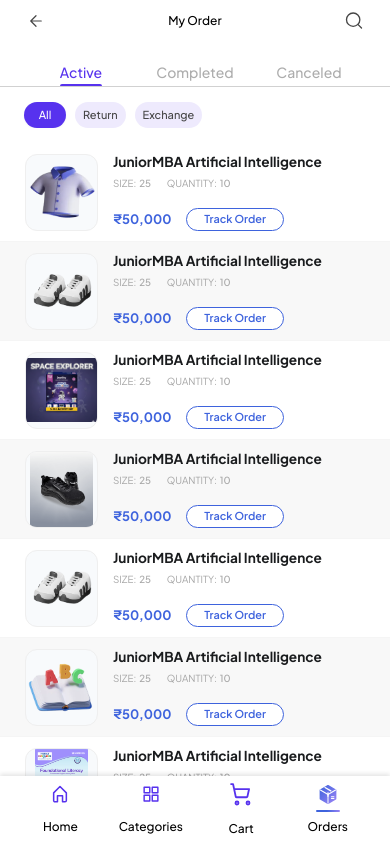
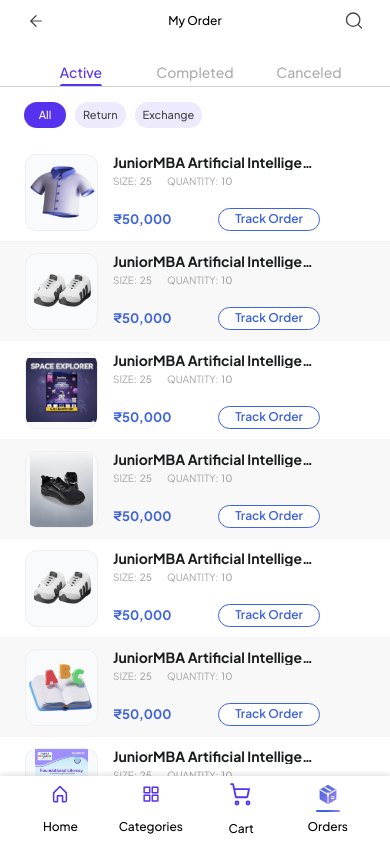
Before and after one commit to shreeram-kaudare-tc/student-kare, an Angular app in the folder student-kare-fe/: page /my-order in a window 390 px wide. Built offline with nearby package versions, Linux system fonts and the light colour scheme.

Commit message:
fin inner div

```diff
--- a/student-kare-fe/src/app/pages/my-order/my-order.html
+++ b/student-kare-fe/src/app/pages/my-order/my-order.html
@@ -80,32 +80,32 @@
             <img [src]="order.image" [alt]="order.name" class="w-full h-full object-contain" />
           </div>
 
-          <div class="flex flex-col flex-1 min-w-0 min-h-[clamp(70px,22vw,77px)]">
+          <div class="flex flex-col w-[207px] h-[77px]">
             <!-- Top section -->
             <div class="flex flex-col">
-              <h3 class="text-[clamp(13px,3.5vw,14px)] font-bold text-[#1A1C1E] leading-[1.2] line-clamp-2">
+              <h3 class="text-[14px] font-bold text-[#1A1C1E] leading-[1.2] truncate">
                 {{ order.name }}
               </h3>
-              <div class="flex items-center gap-[clamp(15px,4vw,20px)] mt-[clamp(4px,1.5vw,7px)]">
+              <div class="flex items-center gap-[15px] mt-[4px]">
                 <div class="flex items-baseline gap-[3px]">
-                  <span class="text-[clamp(9px,2.5vw,10px)] text-[#A6A6A6] font-normal uppercase">Size:</span>
-                  <span class="text-[clamp(9px,2.5vw,10px)] text-[#A6A6A6] font-medium">{{ order.size }}</span>
+                  <span class="text-[10px] text-[#A6A6A6] font-normal uppercase">Size:</span>
+                  <span class="text-[10px] text-[#A6A6A6] font-medium">{{ order.size }}</span>
                 </div>
                 <div class="flex items-baseline gap-[3px]">
-                  <span class="text-[clamp(9px,2.5vw,10px)] text-[#A6A6A6] font-normal uppercase">Quantity:</span>
-                  <span class="text-[clamp(9px,2.5vw,10px)] text-[#A6A6A6] font-medium">{{ order.quantity }}</span>
+                  <span class="text-[10px] text-[#A6A6A6] font-normal uppercase">Quantity:</span>
+                  <span class="text-[10px] text-[#A6A6A6] font-medium">{{ order.quantity }}</span>
                 </div>
               </div>
             </div>
 
-            <!-- Flexible Vertical Gap -->
-            <div class="flex-1 min-h-[clamp(8px,4vw,21px)]"></div>
+            <!-- Exact Vertical Gap -->
+            <div class="h-[21px]"></div>
 
-            <!-- Bottom section: Using justify-start as originally requested to keep button close to price -->
-            <div class="flex items-center justify-start gap-[15px] mt-auto">
-              <span class="text-[clamp(12px,3.5vw,13px)] font-bold text-[#3E63DD] leading-none">₹{{ order.price | number }}</span>
+            <!-- Bottom section -->
+            <div class="flex items-center justify-between w-full mt-auto">
+              <span class="text-[13px] font-bold text-[#3E63DD] leading-none">₹{{ order.price | number }}</span>
               <button (click)="trackOrder(order)"
-                      class="w-[clamp(92px,25vw,102px)] h-[clamp(21px,6vw,23px)] rounded-full px-[12px] text-[clamp(10px,2.8vw,12px)] font-semibold transition-all active:scale-95 whitespace-nowrap border border-[#3E63DD] leading-none flex items-center justify-center bg-white text-[#3E63DD] hover:bg-[#3E63DD] hover:text-white">
+                      class="w-[102px] h-[23px] rounded-full text-[12px] font-semibold transition-all active:scale-95 whitespace-nowrap border border-[#3E63DD] leading-none flex items-center justify-center bg-white text-[#3E63DD]">
                 Track Order
               </button>
             </div>
```
